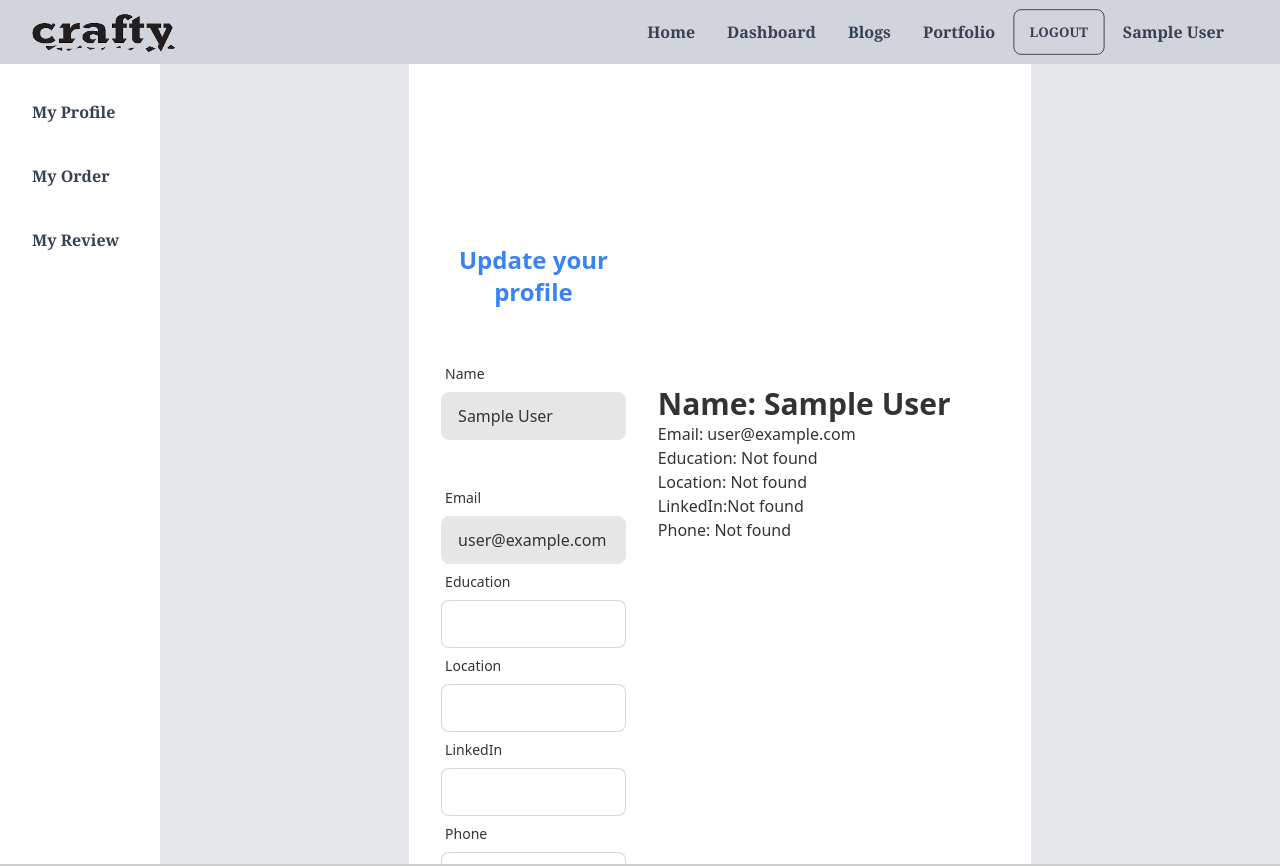
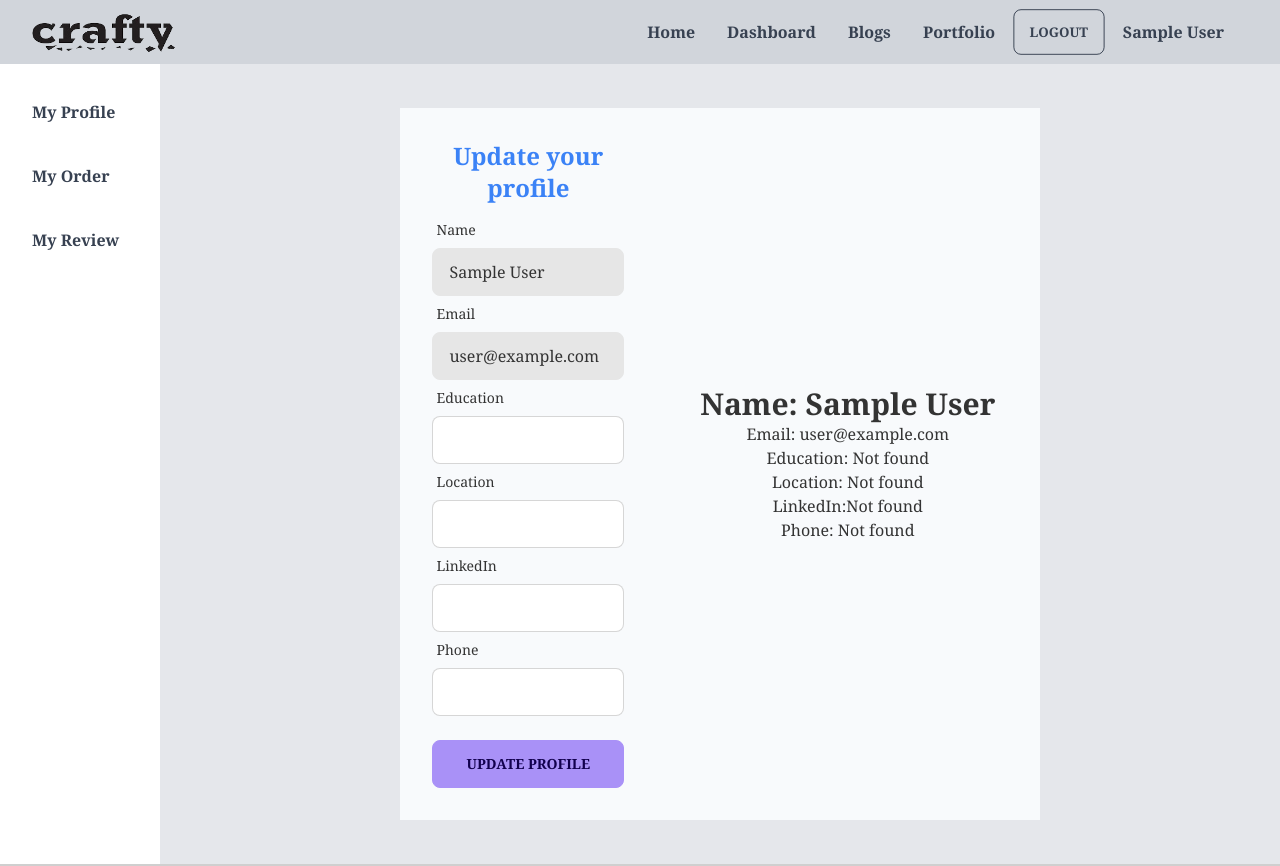
Before and after one commit to HossainRafi/crafty, a React (Create React App) app: page /dashboard in a window 1280 px wide. Shown: the top 866 px of the page. Built offline with nearby package versions, Linux system fonts and the light colour scheme; no server answers; sample sign-in values are in the browser's storage.

Commit message:
modified

```diff
--- a/src/pages/Dashboard/MyProfile.js
+++ b/src/pages/Dashboard/MyProfile.js
@@ -42,22 +42,22 @@ const MyProfile = () => {
       .then((res) => res.json())
       .then((data) => {
         console.log(data);
-        // if (data.result.modifiedCount) {
-        //   Swal.fire({
-        //     position: "top-center",
-        //     icon: "success",
-        //     title: "Update profile successfully",
-        //     showConfirmButton: false,
-        //     timer: 1500,
-        //   });
-        //   e.target.reset();
-        // }
+        if (data.result.modifiedCount) {
+          Swal.fire({
+            position: "top-center",
+            icon: "success",
+            title: "Update profile successfully",
+            showConfirmButton: false,
+            timer: 1500,
+          });
+          e.target.reset();
+        }
       });
   };
   const { education, location, phone, linkedIn } = profile;
   return (
-    <div className="lg:flex lg:flex-row-reverse justify-center items-center bg-white">
-      <div className="lg:w-3/5">
+    <div className="font-serif lg:flex lg:flex-row-reverse justify-center items-center bg-slate-50 my-10">
+      <div className="lg:w-3/5 text-center">
         <h1 className="text-3xl font-bold">Name: {name}</h1>
         <p>Email: {email}</p>
         <p>Education: {education || "Not found"}</p>
@@ -67,12 +67,12 @@ const MyProfile = () => {
       </div>
 
       <div className="lg:w-2/5">
-        <div className="card-body pt-80">
+        <div className="card-body">
           <h1 className="text-2xl font-bold text-center text-blue-500">
             Update your profile
           </h1>
           <form onSubmit={handleUpdateProfile}>
-            <div className="form-control bg-white py-10">
+            <div className="form-control">
               <label className="label">
                 <span className="label-text">Name</span>
               </label>
--- a/src/pages/Dashboard/MyReview.js
+++ b/src/pages/Dashboard/MyReview.js
@@ -54,7 +54,9 @@ const MyReview = () => {
             className="input input-bordered"
           />
         </div>
-        {rattingError && <p className="text-red-500">{rattingError}</p>}
+        {rattingError && (
+          <p className="text-red-500 text-center">{rattingError}</p>
+        )}
         <div className="form-control mt-6">
           <button className="btn btn-primary">Place Your Review</button>
         </div>
```
